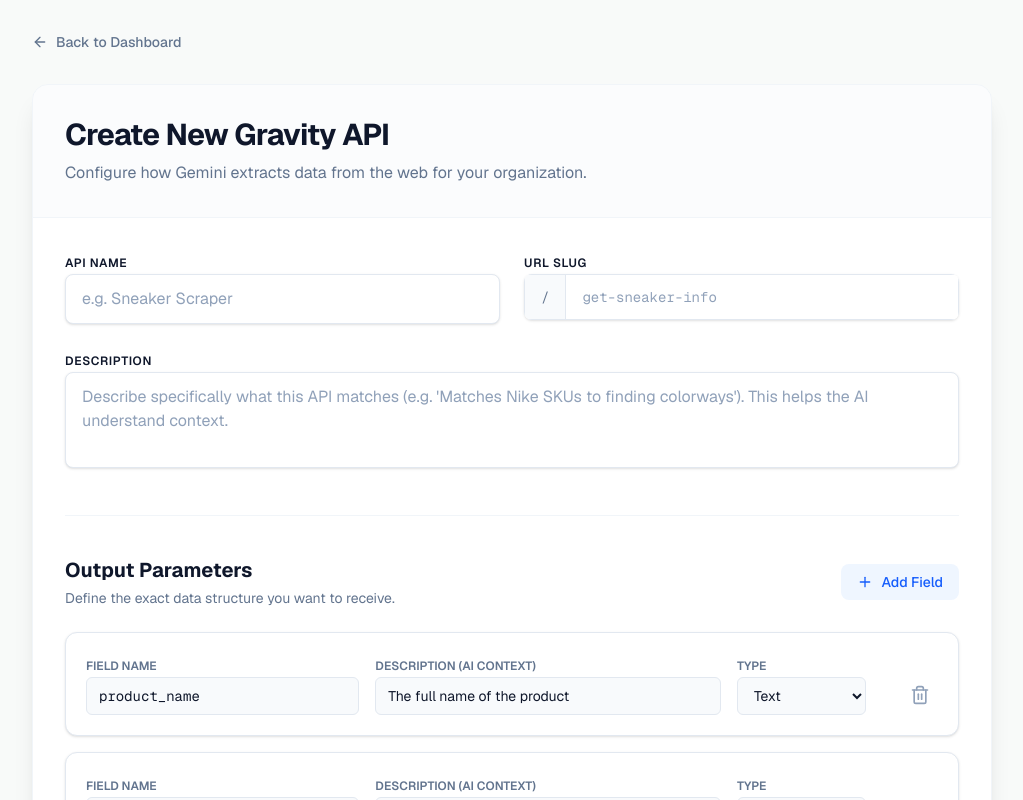
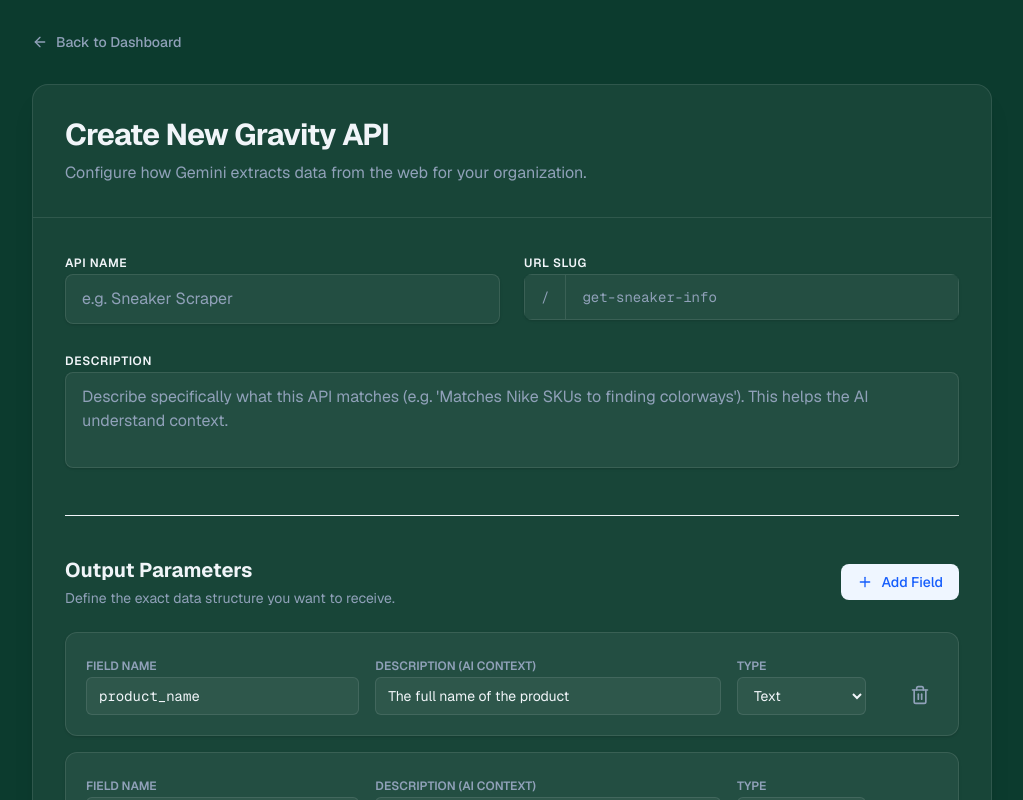
Before and after one commit to MATTLBNSTN/SKU-investigator, a Next.js app: page /dashboard/new in a window 1280 px wide. Shown: the top 800 px of the page, without its empty margins (128-1151 px from the left). Built offline with nearby package versions, Linux system fonts and the light colour scheme; no server answers.

Commit message:
More style changes

```diff
--- a/src/app/dashboard/new/page.tsx
+++ b/src/app/dashboard/new/page.tsx
@@ -82,15 +82,15 @@
 
     return (
         <div className="max-w-5xl mx-auto p-8 font-sans">
-            <Link href="/dashboard" className="inline-flex items-center text-sm font-medium text-slate-500 hover:text-slate-900 mb-8 transition-colors">
+            <Link href="/dashboard" className="inline-flex items-center text-sm font-medium text-slate-400 hover:text-slate-100 mb-8 transition-colors">
                 <ArrowLeft className="w-4 h-4 mr-2" />
                 Back to Dashboard
             </Link>
 
-            <div className="bg-white rounded-2xl shadow-xl border border-slate-100 overflow-hidden">
-                <div className="border-b border-slate-100 bg-slate-50/50 p-8">
-                    <h1 className="text-3xl font-bold tracking-tight text-slate-900">Create New Gravity API</h1>
-                    <p className="text-slate-500 mt-2">Configure how Gemini extracts data from the web for your organization.</p>
+            <div className="bg-[var(--card-bg)] rounded-2xl shadow-xl border border-white/10 overflow-hidden">
+                <div className="border-b border-white/10 bg-white/5/50 p-8">
+                    <h1 className="text-3xl font-bold tracking-tight text-slate-100">Create New Gravity API</h1>
+                    <p className="text-slate-400 mt-2">Configure how Gemini extracts data from the web for your organization.</p>
                 </div>
 
                 <form action={handleSubmit} className="p-8 space-y-10">
@@ -99,36 +99,36 @@
                     <div className="space-y-6">
                         <div className="grid gap-6 md:grid-cols-2">
                             <div className="space-y-2">
-                                <label className="text-sm font-semibold text-slate-900 uppercase tracking-wider text-xs">API Name</label>
+                                <label className="text-sm font-semibold text-slate-100 uppercase tracking-wider text-xs">API Name</label>
                                 <input
                                     name="name"
                                     required
                                     placeholder="e.g. Sneaker Scraper"
-                                    className="w-full px-4 py-3 bg-white border border-slate-200 rounded-lg text-slate-900 placeholder:text-slate-400 focus:outline-none focus:ring-2 focus:ring-blue-500/20 focus:border-blue-600 transition shadow-sm"
+                                    className="w-full px-4 py-3 bg-[var(--card-bg)] border border-white/10 rounded-lg text-slate-100 placeholder:text-slate-400 focus:outline-none focus:ring-2 focus:ring-blue-500/20 focus:border-blue-600 transition shadow-sm"
                                 />
                             </div>
                             <div className="space-y-2">
-                                <label className="text-sm font-semibold text-slate-900 uppercase tracking-wider text-xs">URL Slug</label>
+                                <label className="text-sm font-semibold text-slate-100 uppercase tracking-wider text-xs">URL Slug</label>
                                 <div className="flex shadow-sm rounded-lg overflow-hidden">
-                                    <span className="inline-flex items-center px-4 bg-slate-50 border border-r-0 border-slate-200 text-slate-500 font-mono text-sm">
+                                    <span className="inline-flex items-center px-4 bg-white/5 border border-r-0 border-white/10 text-slate-400 font-mono text-sm">
                                         /
                                     </span>
                                     <input
                                         name="slug"
                                         required
                                         placeholder="get-sneaker-info"
-                                        className="w-full px-4 py-3 bg-white border border-slate-200 text-slate-900 placeholder:text-slate-400 focus:outline-none focus:ring-2 focus:ring-blue-500/20 focus:border-blue-600 transition font-mono text-sm"
+                                        className="w-full px-4 py-3 bg-[var(--card-bg)] border border-white/10 text-slate-100 placeholder:text-slate-400 focus:outline-none focus:ring-2 focus:ring-blue-500/20 focus:border-blue-600 transition font-mono text-sm"
                                     />
                                 </div>
                             </div>
                         </div>
 
                         <div className="space-y-2">
-                            <label className="text-sm font-semibold text-slate-900 uppercase tracking-wider text-xs">Description</label>
+                            <label className="text-sm font-semibold text-slate-100 uppercase tracking-wider text-xs">Description</label>
                             <textarea
                                 name="description"
                                 placeholder="Describe specifically what this API matches (e.g. 'Matches Nike SKUs to finding colorways'). This helps the AI understand context."
-                                className="w-full px-4 py-3 bg-white border border-slate-200 rounded-lg text-slate-900 placeholder:text-slate-400 focus:outline-none focus:ring-2 focus:ring-blue-500/20 focus:border-blue-600 transition h-24 shadow-sm resize-none"
+                                className="w-full px-4 py-3 bg-[var(--card-bg)] border border-white/10 rounded-lg text-slate-100 placeholder:text-slate-400 focus:outline-none focus:ring-2 focus:ring-blue-500/20 focus:border-blue-600 transition h-24 shadow-sm resize-none"
                             />
                         </div>
                     </div>
@@ -139,8 +139,8 @@
                     <div className="space-y-6">
                         <div className="flex justify-between items-center">
                             <div>
-                                <h3 className="text-xl font-bold text-slate-900">Output Parameters</h3>
-                                <p className="text-sm text-slate-500 mt-1">Define the exact data structure you want to receive.</p>
+                                <h3 className="text-xl font-bold text-slate-100">Output Parameters</h3>
+                                <p className="text-sm text-slate-400 mt-1">Define the exact data structure you want to receive.</p>
                             </div>
                             <button
                                 type="button"
@@ -153,37 +153,37 @@
 
                         <div className="space-y-4">
                             {fields.map((field) => (
-                                <div key={field.id} className="group relative grid grid-cols-12 gap-4 p-5 bg-white rounded-xl border border-slate-200 shadow-sm hover:shadow-md hover:border-blue-200 transition-all items-start">
+                                <div key={field.id} className="group relative grid grid-cols-12 gap-4 p-5 bg-[var(--card-bg)] rounded-xl border border-white/10 shadow-sm hover:shadow-md hover:border-blue-200 transition-all items-start">
 
                                     {/* Field Name */}
                                     <div className="col-span-12 md:col-span-4 space-y-1">
-                                        <label className="text-xs font-semibold text-slate-500 uppercase">Field Name</label>
+                                        <label className="text-xs font-semibold text-slate-400 uppercase">Field Name</label>
                                         <input
                                             value={field.name}
                                             onChange={(e) => updateField(field.id, 'name', e.target.value)}
                                             placeholder="e.g. product_image"
-                                            className="w-full px-3 py-2 bg-slate-50 border border-slate-200 rounded-md text-slate-900 font-mono text-sm focus:bg-white focus:outline-none focus:border-blue-500 transition"
+                                            className="w-full px-3 py-2 bg-white/5 border border-white/10 rounded-md text-slate-100 font-mono text-sm focus:bg-[var(--card-bg)] focus:outline-none focus:border-blue-500 transition"
                                         />
                                     </div>
 
                                     {/* Description */}
                                     <div className="col-span-12 md:col-span-5 space-y-1">
-                                        <label className="text-xs font-semibold text-slate-500 uppercase">Description (AI Context)</label>
+                                        <label className="text-xs font-semibold text-slate-400 uppercase">Description (AI Context)</label>
                                         <input
                                             value={field.description}
                                             onChange={(e) => updateField(field.id, 'description', e.target.value)}
                                             placeholder="Explains what this field is..."
-                                            className="w-full px-3 py-2 bg-slate-50 border border-slate-200 rounded-md text-slate-900 text-sm focus:bg-white focus:outline-none focus:border-blue-500 transition"
+                                            className="w-full px-3 py-2 bg-white/5 border border-white/10 rounded-md text-slate-100 text-sm focus:bg-[var(--card-bg)] focus:outline-none focus:border-blue-500 transition"
                                         />
                                     </div>
 
                                     {/* Type Selector */}
                                     <div className="col-span-10 md:col-span-2 space-y-1">
-                                        <label className="text-xs font-semibold text-slate-500 uppercase">Type</label>
+                                        <label className="text-xs font-semibold text-slate-400 uppercase">Type</label>
                                         <select
                                             value={field.type}
                                             onChange={(e) => updateField(field.id, 'type', e.target.value as any)}
-                                            className="w-full px-3 py-2 bg-slate-50 border border-slate-200 rounded-md text-slate-900 text-sm focus:bg-white focus:outline-none focus:border-blue-500 transition cursor-pointer"
+                                            className="w-full px-3 py-2 bg-white/5 border border-white/10 rounded-md text-slate-100 text-sm focus:bg-[var(--card-bg)] focus:outline-none focus:border-blue-500 transition cursor-pointer"
                                         >
                                             <option value="string">Text</option>
                                             <option value="number">Number</option>
@@ -215,10 +215,10 @@
                         </div>
                     )}
 
-                    <div className="pt-6 border-t border-slate-100 flex items-center justify-end gap-4">
+                    <div className="pt-6 border-t border-white/10 flex items-center justify-end gap-4">
                         <Link
                             href="/dashboard"
-                            className="px-6 py-2.5 text-sm font-medium text-slate-600 hover:text-slate-900 bg-white border border-slate-200 rounded-lg hover:bg-slate-50 transition-colors"
+                            className="px-6 py-2.5 text-sm font-medium text-slate-600 hover:text-slate-100 bg-[var(--card-bg)] border border-white/10 rounded-lg hover:bg-white/5 transition-colors"
                         >
                             Cancel
                         </Link>
--- a/src/app/dashboard/page.tsx
+++ b/src/app/dashboard/page.tsx
@@ -40,10 +40,10 @@
 
     return (
         <div className="max-w-7xl mx-auto p-8 font-sans">
-            <div className="flex justify-between items-center mb-10 border-b border-slate-200 pb-6">
+            <div className="flex justify-between items-center mb-10 border-b border-white/10 pb-6">
                 <div>
                     <h1 className="text-4xl font-extrabold tracking-tight text-black sm:text-5xl">Welcome to the SKU investigator</h1>
-                    <p className="text-slate-500 mt-2 text-lg">Manage your data extraction endpoints.</p>
+                    <p className="text-slate-400 mt-2 text-lg">Manage your data extraction endpoints.</p>
                 </div>
                 <Link
                     href="/dashboard/new"
@@ -55,28 +55,28 @@
 
             <div className="grid gap-6 md:grid-cols-2 lg:grid-cols-3">
                 {apis.map((api) => (
-                    <div key={api.id} className="group bg-white rounded-xl border border-slate-200 shadow-sm hover:shadow-xl hover:border-blue-200 transition-all duration-200 overflow-hidden flex flex-col h-full">
+                    <div key={api.id} className="group bg-[var(--card-bg)] rounded-xl border border-white/10 shadow-sm hover:shadow-xl hover:border-blue-200 transition-all duration-200 overflow-hidden flex flex-col h-full">
                         <div className="p-6 flex flex-col h-full">
                             <div className="flex justify-between items-start mb-4">
-                                <h2 className="text-lg font-bold text-slate-900 group-hover:text-blue-600 transition-colors">{api.name}</h2>
+                                <h2 className="text-lg font-bold text-slate-100 group-hover:text-blue-600 transition-colors">{api.name}</h2>
                                 <span className={`text-[10px] font-bold px-2.5 py-1 rounded-full uppercase tracking-wide ${api.is_active ? 'bg-green-50 text-green-700 border border-green-100' : 'bg-red-50 text-red-700 border border-red-100'}`}>
                                     {api.is_active ? 'Active' : 'Inactive'}
                                 </span>
                             </div>
 
                             <div className="mb-4">
-                                <div className="inline-block bg-slate-50 border border-slate-200 rounded px-2 py-1 text-xs font-mono text-slate-600">
+                                <div className="inline-block bg-white/5 border border-white/10 rounded px-2 py-1 text-xs font-mono text-slate-400">
                                     /{api.slug}
                                 </div>
                             </div>
 
-                            <p className="text-slate-500 text-sm mb-6 line-clamp-2 leading-relaxed flex-grow">
+                            <p className="text-slate-400 text-sm mb-6 line-clamp-2 leading-relaxed flex-grow">
                                 {api.description || "No description provided."}
                             </p>
 
-                            <div className="pt-4 border-t border-slate-50 mt-auto flex justify-between items-center">
+                            <div className="pt-4 border-t border-white/10 mt-auto flex justify-between items-center">
                                 <span className="text-xs text-slate-400">v{api.version}</span>
-                                <Link href={`/dashboard/${api.id}`} className="text-sm font-medium text-slate-700 hover:text-blue-600 hover:underline transition-colors flex items-center">
+                                <Link href={`/dashboard/${api.id}`} className="text-sm font-medium text-slate-300 hover:text-blue-600 hover:underline transition-colors flex items-center">
                                     Manage API &rarr;
                                 </Link>
                             </div>
@@ -85,13 +85,13 @@
                 ))}
 
                 {apis.length === 0 && (
-                    <div className="col-span-full flex flex-col items-center justify-center py-16 border-2 border-dashed border-slate-200 rounded-xl bg-slate-50/50">
-                        <div className="p-4 bg-white rounded-full shadow-sm mb-4">
+                    <div className="col-span-full flex flex-col items-center justify-center py-16 border-2 border-dashed border-white/10 rounded-xl bg-white/5/50">
+                        <div className="p-4 bg-[var(--card-bg)] rounded-full shadow-sm mb-4">
                             {/* You might want a Lucid icon here if available, defaulting to text */}
                             <span className="text-2xl">⚡</span>
                         </div>
-                        <h3 className="text-lg font-semibold text-slate-900 mb-1">No APIs defined yet</h3>
-                        <p className="text-slate-500 mb-6 text-sm">Create your first schema to start extracting data.</p>
+                        <h3 className="text-lg font-semibold text-slate-100 mb-1">No APIs defined yet</h3>
+                        <p className="text-slate-400 mb-6 text-sm">Create your first schema to start extracting data.</p>
                         <Link
                             href="/dashboard/new"
                             className="text-blue-600 font-medium hover:underline"
--- a/src/app/globals.css
+++ b/src/app/globals.css
@@ -12,18 +12,22 @@
 }
 
 :root {
-  --background: #F8FAF9;
-  /* Very light sage/white tint */
-  --foreground: #0C3B2E;
-  /* Dark Green text */
-  --primary: #0C3B2E;
-  /* Dark Green */
+  --background: #0C3B2E;
+  /* Dark Green - BG */
+  --foreground: #F8FAF9;
+  /* White/Mist - Text */
+  --primary: #FFBA00;
+  /* Gold - Action */
   --secondary: #6D9773;
-  /* Sage Green */
+  /* Sage */
   --accent: #B46617;
   /* Bronze */
   --highlight: #FFBA00;
   /* Gold */
+
+  --card-bg: rgba(255, 255, 255, 0.05);
+  /* Glass/Dark Card */
+  --card-border: rgba(255, 255, 255, 0.1);
 }
 
 
```
